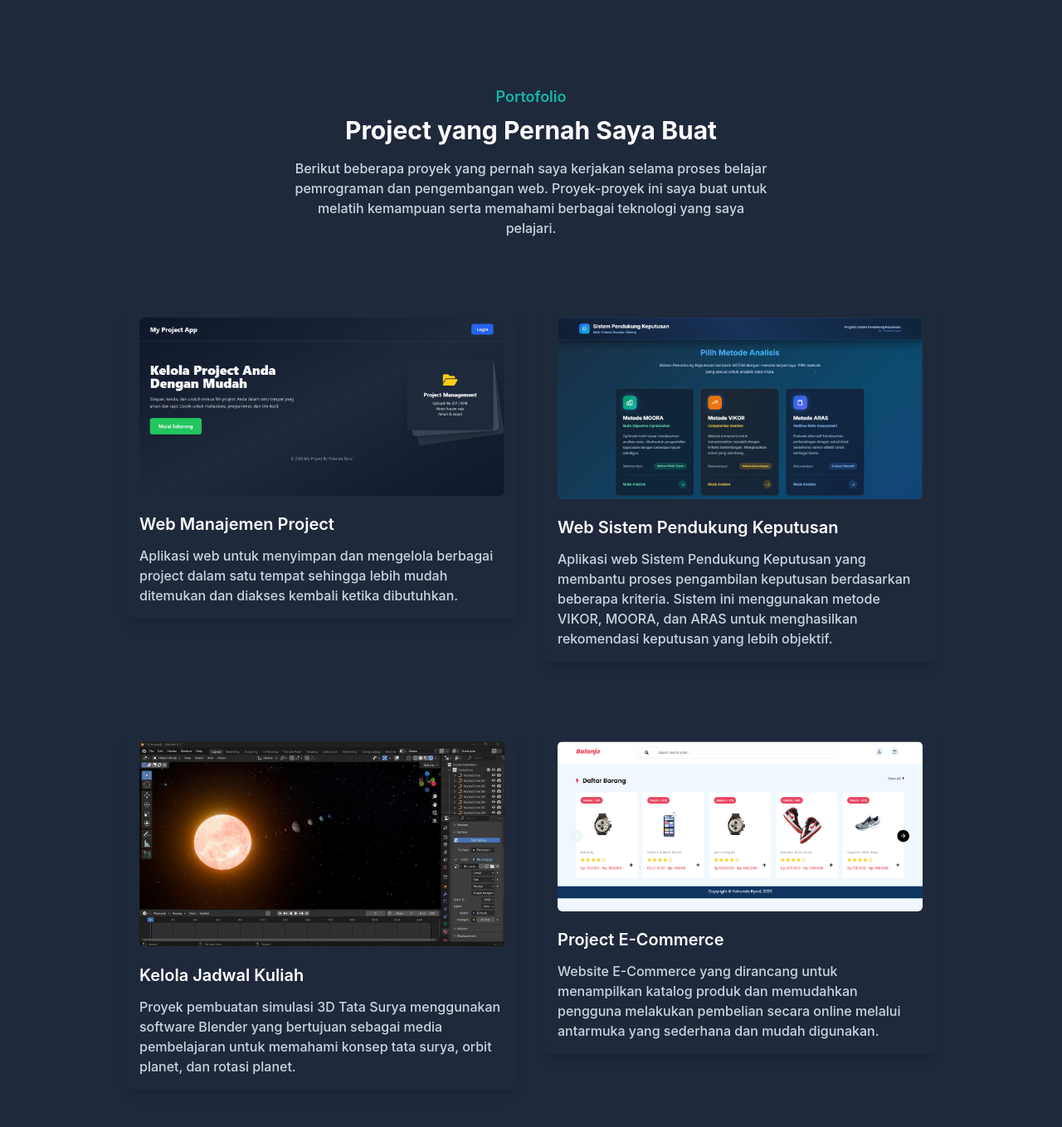
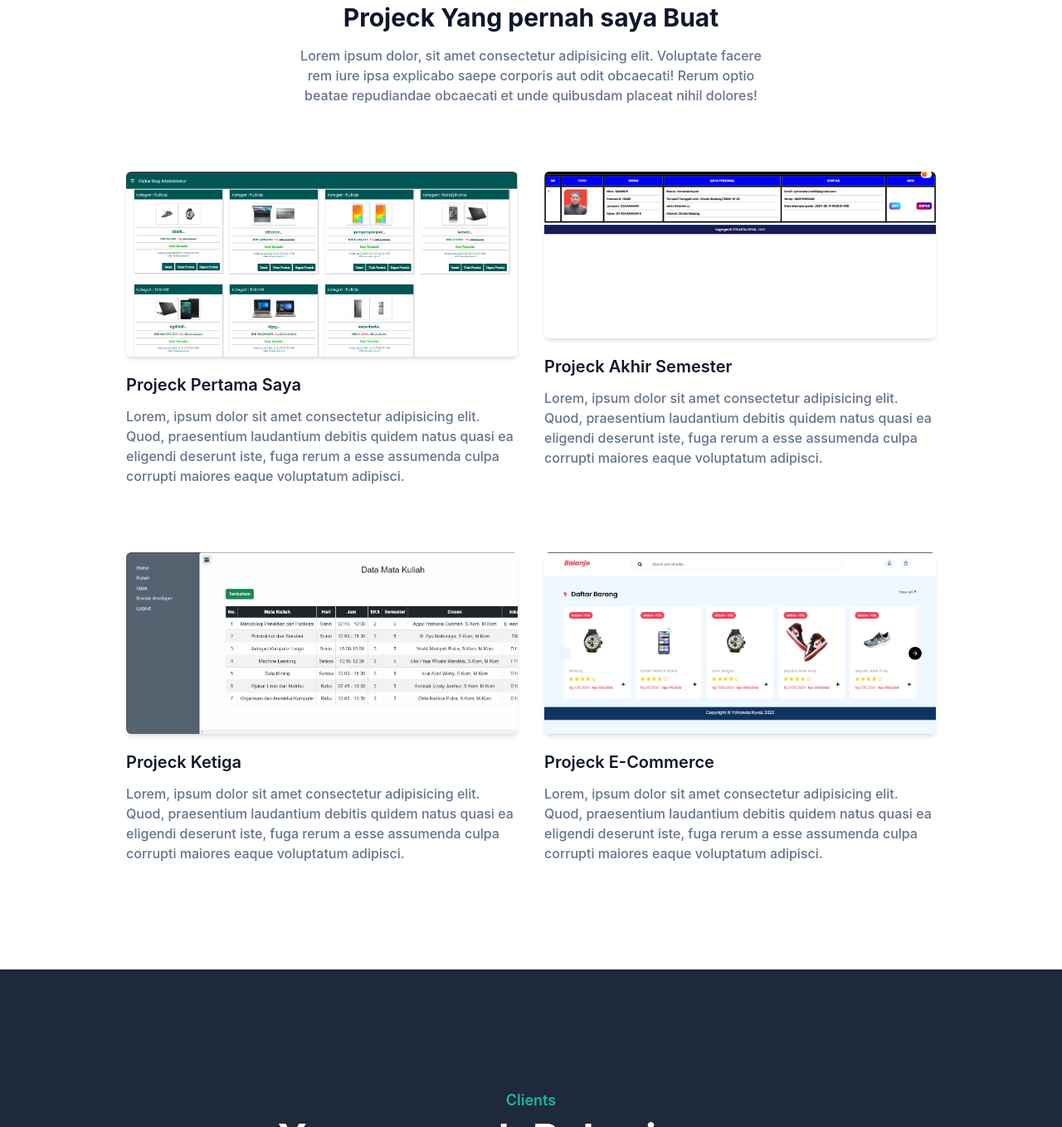
Before and after one commit to YHN29/Portopolio, a website: page index.html in a window 1280 px wide. Shown: the part 1441-2800 px from the top of the page at 83% size. Drawn offline with Linux system fonts and the light colour scheme.

Commit message:
index.html

```diff
--- a/index.html
+++ b/index.html
@@ -32,12 +32,12 @@
                             <li class="group">
                                 <a href="#portofolio" class="text-base text-dark py-2 mx-8 flex group-hover:text-primary">Portofolio</a>
                             </li>
-                            <!-- <li class="group">
+                            <li class="group">
                                 <a href="#clients" class="text-base text-dark py-2 mx-8 flex group-hover:text-primary">Client</a>
                             </li>
                             <li class="group">
                                 <a href="#blog" class="text-base text-dark py-2 mx-8 flex group-hover:text-primary">Blog</a>
-                            </li> -->
+                            </li>
                             <li class="group">
                                 <a href="#contact" class="text-base text-dark py-2 mx-8 flex group-hover:text-primary">Contact</a>
                             </li>
@@ -81,14 +81,12 @@
         <div class="flex flex-wrap">
             <div class="w-full px-4 mb-10 lg:w-1/2" >
                 <h4 class="font-bold uppercase text-primary text-lg mb-3">Tentang Saya</h4>
-                <h2 class="font-bold text-dark text-3xl mb-5 max-w-md lg:text-4xl">Web Developer</h2>
-                <p class="font-medium text-base text-secondary max-w-xl lg:text-lg">Halo! Saya Yohanda, seorang Web Developer yang fokus pada pengembangan aplikasi web menggunakan PHP dan framework Laravel. Saya juga menggunakan Filament untuk membangun admin panel yang efisien dan terstruktur.</p><br>
-                <p class="font-medium text-base text-secondary max-w-xl lg:text-lg">Selain itu, saya memiliki pengalaman dengan beberapa bahasa pemrograman seperti JavaScript, Java, dan Python. Saya juga memiliki minat pada bidang kreatif seperti pembuatan model 3D menggunakan Blender.</p>
+                <h2 class="font-bold text-dark text-3xl mb-5 max-w-md lg:text-4xl">Yuk belajar Program</h2>
+                <p class="font-medium text-base text-secondary max-w-xl lg:text-lg">Lorem ipsum dolor sit amet consectetur adipisicing elit. Nesciunt voluptas voluptate reprehenderit eius deserunt, hic ab mollitia modi eveniet placeat tempora veniam odit beatae et aperiam alias expedita molestiae eos!</p>
             </div>
             <div class="w-full px-4 lg:w-1/2" >
                 <h3 class="font-semibold text-dark text-2xl mb-4 lg:text-3xl lg:pt-10">Mari berteman</h3>
-                <p class="font-medium text-base text-secondary mb-6 lg:text-lg">Saya masih dalam proses belajar di bidang pengembangan web dan teknologi, serta terus berusaha mengembangkan kemampuan saya melalui berbagai proyek dan pembelajaran mandiri. Saya senang berdiskusi serta bertukar pengetahuan dengan orang lain yang memiliki minat yang sama di dunia teknologi.</p>
-                <p class="font-medium text-base text-secondary mb-6 lg:text-lg">Jika Anda tertarik untuk berbagi pengalaman, berdiskusi tentang pemrograman, atau sekadar terhubung, jangan ragu untuk menghubungi saya melalui media sosial berikut.</p>
+                <p class="font-medium text-base text-secondary mb-6 lg:text-lg">Lorem ipsum dolor, sit amet consectetur adipisicing elit. Eum velit doloribus quia quam magni molestias officia aperiam quae, a molestiae nemo aspernatur quisquam est earum, laborum, facere aliquam ex ea.</p>
                 <div class="flex items-center" >
                     <!-- whats App -->
                      <a href="https://www.facebook.com/yohanda.ryval.98?mibextid=ZbWKwL" target="_blank" class="w-9 h-9 mr-3 rounded-full flex justify-center items-center border-slate-300 text-slate-300 hover:border-primary hover:bg-primary hover:text-white "><svg role="img" width="30" class="fill-current" viewBox="0 0 24 24" xmlns="http://www.w3.org/2000/svg"><title>Facebook</title><path d="M9.101 23.691v-7.98H6.627v-3.667h2.474v-1.58c0-4.085 1.848-5.978 5.858-5.978.401 0 .955.042 1.468.103a8.68 8.68 0 0 1 1.141.195v3.325a8.623 8.623 0 0 0-.653-.036 26.805 26.805 0 0 0-.733-.009c-.707 0-1.259.096-1.675.309a1.686 1.686 0 0 0-.679.622c-.258.42-.374.995-.374 1.752v1.297h3.919l-.386 2.103-.287 1.564h-3.246v8.245C19.396 23.238 24 18.179 24 12.044c0-6.627-5.373-12-12-12s-12 5.373-12 12c0 5.628 3.874 10.35 9.101 11.647Z"/></svg></a>
@@ -104,108 +102,51 @@
  <!-- About section end -->
 
  <!-- Protofolio Section Star -->
-<section id="portofolio" class="pt-36 pb-16 bg-slate-800">
-  <div class="container mx-auto">
-
-    <!-- Title -->
+<section id="portofolio" class="pt-36 pb-16 bg-white">
+    <div class="container">
         <div class="w-full px-4">
             <div class="max-w-xl mx-auto text-center mb-16">
                 <h4 class="font-semibold text-lg text-primary mb-2">Portofolio</h4>
-        <h2 class="font-bold text-white text-3xl mb-4">
-          Project yang Pernah Saya Buat
-        </h2>
-        <p class="font-medium text-md text-slate-300">
-          Berikut beberapa proyek yang pernah saya kerjakan selama proses belajar
-          pemrograman dan pengembangan web. Proyek-proyek ini saya buat untuk
-          melatih kemampuan serta memahami berbagai teknologi yang saya pelajari.
-        </p>
+                <h2 class="font-bold text-dark text-3xl mb-4">Projeck Yang pernah saya Buat</h2>
+                <p class=" font-medium text-md text-secondary">Lorem ipsum dolor, sit amet consectetur adipisicing elit. Voluptate facere rem iure ipsa explicabo saepe corporis aut odit obcaecati! Rerum optio beatae repudiandae obcaecati et unde quibusdam placeat nihil dolores!</p>
             </div>
         </div>
-
-    <!-- Projects -->
           <div class="w-full px-4 flex flex-wrap justify-center xl:w-10/12 xl:mx-auto">
-
-      <!-- Project 1 -->
             <div class="mb-12 p-4 md:w-1/2">
-        <div class="bg-slate-900 rounded-xl shadow-lg p-4">
-          <div class="rounded-md overflow-hidden shadow-xl">
-            <img src="src/img/potofolio/project-manajement.png"
-              alt="Web Manajemen Project"
-              class="w-full">
+                <div class="rounded-md shadow-md overflow-hidden">
+                    <img src="src/img/potofolio/2.png" alt="landing page" width="w-full">
                 </div>
-          <h3 class="font-semibold text-xl text-white mt-5 mb-3">
-            Web Manajemen Project
-          </h3>
-          <p class="font-medium text-base text-slate-300">
-            Aplikasi web untuk menyimpan dan mengelola berbagai project dalam satu
-            tempat sehingga lebih mudah ditemukan dan diakses kembali ketika dibutuhkan.
-          </p>
+                <h3 class="font-semibold text-xl text-dark mt-5 mb-3">Projeck Pertama Saya</h3>
+                <p class="font-medium text-base text-secondary">Lorem, ipsum dolor sit amet consectetur adipisicing elit. Quod, praesentium laudantium debitis quidem natus quasi ea eligendi deserunt iste, fuga rerum a esse assumenda culpa corrupti maiores eaque voluptatum adipisci.</p>
             </div>
+            <div class="mb-12 p-4 md:w-1/2">
+                <div class="rounded-md shadow-md overflow-hidden">
+                    <img src="src/img/potofolio/1.png" alt="sisfo" width="w-full">
                 </div>
-
-      <!-- Project 2 -->
+                <h3 class="font-semibold text-xl text-dark mt-5 mb-3">Projeck Akhir Semester</h3>
+                <p class="font-medium text-base text-secondary">Lorem, ipsum dolor sit amet consectetur adipisicing elit. Quod, praesentium laudantium debitis quidem natus quasi ea eligendi deserunt iste, fuga rerum a esse assumenda culpa corrupti maiores eaque voluptatum adipisci.</p>
+            </div>
             <div class="mb-12 p-4 md:w-1/2">
-        <div class="bg-slate-900 rounded-xl shadow-lg p-4">
-          <div class="rounded-md overflow-hidden shadow-xl">
-            <img src="src/img/potofolio/spk.png"
-              alt="Sistem Pendukung Keputusan"
-              class="w-full">
+                <div class="rounded-md shadow-md overflow-hidden">
+                    <img src="src/img/potofolio/3.png" alt="jadwal kuliah" width="w-full">
                 </div>
-          <h3 class="font-semibold text-xl text-white mt-5 mb-3">
-            Web Sistem Pendukung Keputusan
-          </h3>
-          <p class="font-medium text-base text-slate-300">
-            Aplikasi web Sistem Pendukung Keputusan yang membantu proses pengambilan
-            keputusan berdasarkan beberapa kriteria. Sistem ini menggunakan metode
-            VIKOR, MOORA, dan ARAS untuk menghasilkan rekomendasi keputusan yang
-            lebih objektif.
-          </p>
+                <h3 class="font-semibold text-xl text-dark mt-5 mb-3">Projeck Ketiga</h3>
+                <p class="font-medium text-base text-secondary">Lorem, ipsum dolor sit amet consectetur adipisicing elit. Quod, praesentium laudantium debitis quidem natus quasi ea eligendi deserunt iste, fuga rerum a esse assumenda culpa corrupti maiores eaque voluptatum adipisci.</p>
             </div>
+            <div class="mb-12 p-4 md:w-1/2">
+                <div class="rounded-md shadow-md overflow-hidden">
+                    <img src="src/img/potofolio/4.png" alt="landing page" width="E-commers">
                 </div>
-
-      <!-- Project 3 -->
-      <div class="mb-12 p-4 md:w-1/2">
-        <div class="bg-slate-900 rounded-xl shadow-lg p-4">
-          <div class="rounded-md overflow-hidden shadow-xl">
-            <img src="src/img/potofolio/blender.jpeg"
-              alt="Kelola Jadwal Kuliah"
-              class="w-full">
+                <h3 class="font-semibold text-xl text-dark mt-5 mb-3">Projeck E-Commerce</h3>
+                <p class="font-medium text-base text-secondary">Lorem, ipsum dolor sit amet consectetur adipisicing elit. Quod, praesentium laudantium debitis quidem natus quasi ea eligendi deserunt iste, fuga rerum a esse assumenda culpa corrupti maiores eaque voluptatum adipisci.</p>
             </div>
-          <h3 class="font-semibold text-xl text-white mt-5 mb-3">
-            Kelola Jadwal Kuliah
-          </h3>
-          <p class="font-medium text-base text-slate-300">
-            Proyek pembuatan simulasi 3D Tata Surya menggunakan software Blender yang bertujuan sebagai media pembelajaran untuk memahami konsep tata surya, orbit planet, dan rotasi planet.
-          </p>
-        </div>
-      </div>
-
-      <!-- Project 4 -->
-      <div class="mb-12 p-4 md:w-1/2">
-        <div class="bg-slate-900 rounded-xl shadow-lg p-4">
-          <div class="rounded-md overflow-hidden shadow-xl">
-            <img src="src/img/potofolio/4.png"
-              alt="Website E-Commerce"
-              class="w-full">
-          </div>
-          <h3 class="font-semibold text-xl text-white mt-5 mb-3">
-            Project E-Commerce
-          </h3>
-          <p class="font-medium text-base text-slate-300">
-            Website E-Commerce yang dirancang untuk menampilkan katalog produk
-            dan memudahkan pengguna melakukan pembelian secara online melalui
-            antarmuka yang sederhana dan mudah digunakan.
-          </p>
-        </div>
-      </div>
-
           </div>
     </div>
 </section>
  <!-- Portofolio Section End -->
 
  <!-- Client Section start -->
-  <!-- <section id="clients" class="pt-36 pb-32 bg-slate-800">
+  <section id="clients" class="pt-36 pb-32 bg-slate-800">
     <div class="container">
         <div class="w-full px-4">
             <div class="mx-auto text-center mb-16">
@@ -230,11 +171,11 @@
             </div>
         </div>
     </div>
-  </section> -->
+  </section>
  <!-- client section end
 
  <!-- Blog section start -->
-  <!-- <section id="blog" class="pt-36 pb-32 bg-slate-100">
+  <section id="blog" class="pt-36 pb-32 bg-slate-100">
     <div class="container">
         <div class="w-full px-4">
             <div class="max-w-xl mx-auto text-center mb-16">
@@ -282,7 +223,7 @@
             </div>
         </div>
     </div>
-  </section> -->
+  </section>
  <!-- Blog section end -->
 
  <!-- contact Section Strar -->
@@ -325,7 +266,7 @@
             <div class="w-full px-4 mb-12 text-slate-300 font-medium md:w-1/3">
                 <h2 class="font-bold text-4xl text-white mb-5">Yohanda</h2>
                 <h3 class="font-bold text-2xl mb-2">Hubungi saya</h3>
-                <p>yohandaryval09@gmail.com</p>
+                <p>yohandaryval50@gmail.com</p>
                 <p>Jl.jamal jamil blok. F No. 6</p>
                 <p>Padang</p>
             </div>
@@ -355,11 +296,11 @@
                     <li>
                         <a href="#portofolio" class="inline-block text-base hover:text-primary mb-3">Portofolio</a>
                     </li>
-                    <!-- <li>
+                    <li>
                         <a href="#clients" class="inline-block text-base hover:text-primary mb-3">Clients</a>
                     </li>
                     <li>
-                        <a href="#blog" class="inline-block text-base hover:text-primary mb-3">Blog</a> -->
+                        <a href="#blog" class="inline-block text-base hover:text-primary mb-3">Blog</a>
                     </li>
                     <li>
                         <a href="#contact" class="inline-block text-base hover:text-primary mb-3">Contact</a>
```
Lines whose indentation alone changed are shown as unchanged.
